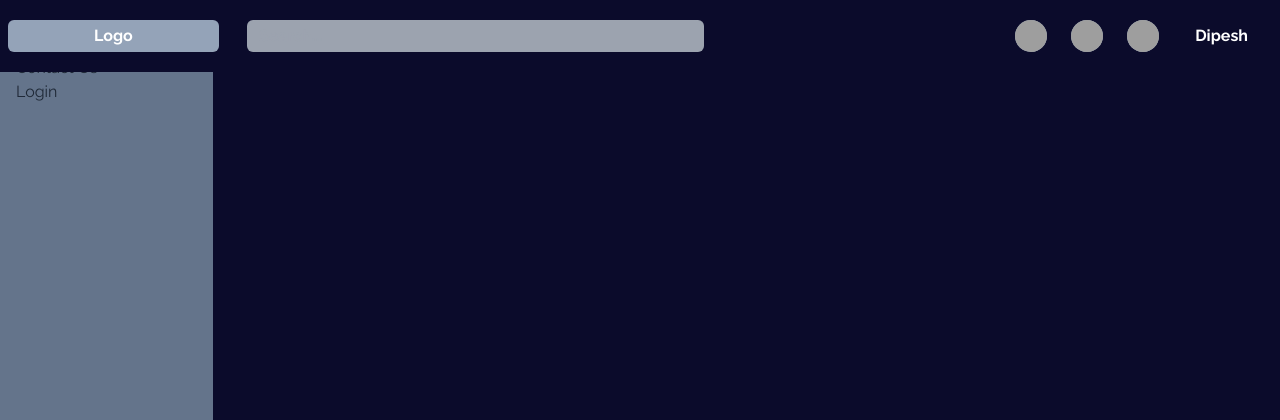
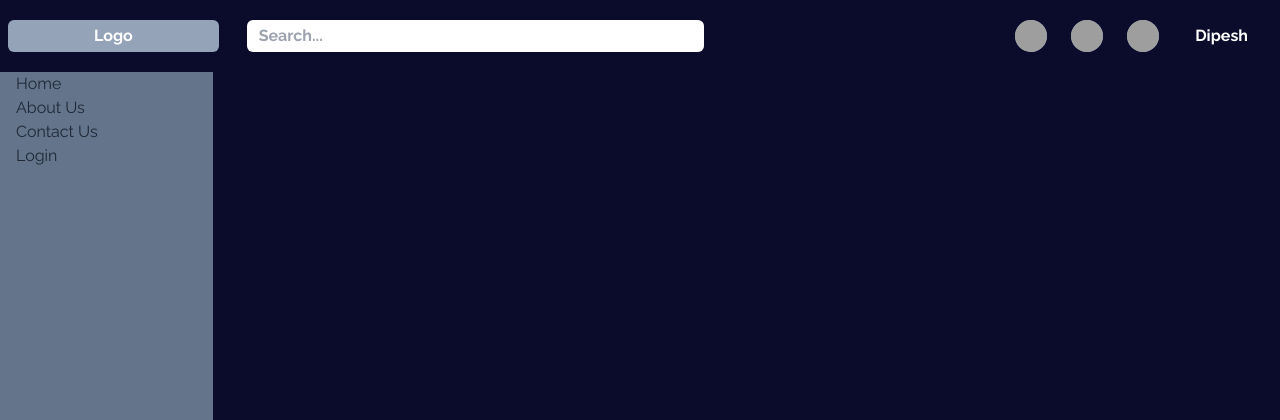
Before and after one commit to compitcomds/fglk-website, a Flask app: page / in a window 1280 px wide. Shown: the top 420 px of the page. Run offline with Flask 3, Linux system fonts and the light colour scheme; grey boxes are pictures that could not be loaded.

Commit message:
lkhgfdsa

```diff
--- a/fglk/static/css/main.css
+++ b/fglk/static/css/main.css
@@ -567,7 +567,6 @@ video {
 }
 
 body {
-  position: relative;
   --tw-bg-opacity: 1;
   background-color: rgb(11 11 43 / var(--tw-bg-opacity));
   font-family: Raleway, sans-serif;
@@ -615,17 +614,18 @@ body {
 .search {
   width: 50%;
   padding-left: 1.75rem;
+  --tw-text-opacity: 1;
+  color: rgb(0 0 0 / var(--tw-text-opacity));
 }
 
-.searchBar {
-  position: relative;
+.sidebar {
+  --tw-text-opacity: 1;
+  color: rgb(0 0 0 / var(--tw-text-opacity));
 }
 
 .searchBox {
   width: 91.666667%;
   border-radius: 0.375rem;
-  --tw-bg-opacity: 1;
-  background-color: rgb(156 163 175 / var(--tw-bg-opacity));
   padding-left: 0.75rem;
   padding-right: 0.75rem;
   padding-top: 0.25rem;
@@ -699,6 +699,7 @@ body {
 
 .sidebar {
   position: fixed;
+  top: 4rem;
   height: 100vh;
   width: 16.666667%;
   --tw-bg-opacity: 1;
@@ -725,7 +726,7 @@ body {
 /* main content */
 
 .main-content {
-  width: 100%;
-  --tw-bg-opacity: 1;
-  background-color: rgb(203 213 225 / var(--tw-bg-opacity));
+  width: 83.333333%;
+  --tw-text-opacity: 1;
+  color: rgb(255 255 255 / var(--tw-text-opacity));
 }
--- a/fglk/templates/index.html
+++ b/fglk/templates/index.html
@@ -1,5 +1,5 @@
 {% extends 'base.html' %}
 {% block content %}
 <!-- Main Content Area -->
-<div class="main-content">main content</div>
+<div class="main-content">main contentmain contentmain contentmain contentmain contentmain contentmain contentmain contentmain contentmain contentmain contentmain content</div>
 {% endblock %}
```
Also changed, not shown: fglk/static/src/input.css (+12 -9 lines).
